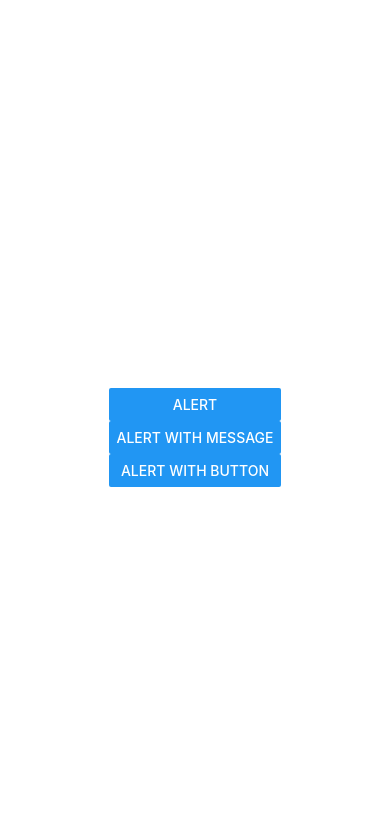
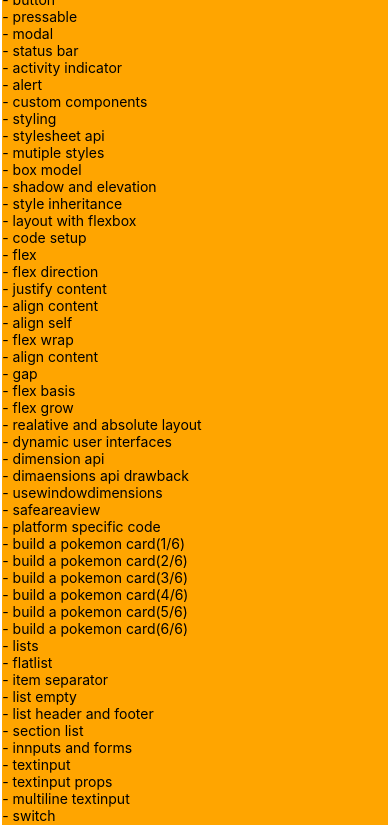
Before and after one commit to liebespaar93/react_native_r3f, a React Native app: screen / in a window 390 px wide. Shown: the top 825 px of the page. Built offline with nearby package versions, Linux system fonts and the light colour scheme.

Commit message:
tarin CustomComponents

```diff
--- a/App.js
+++ b/App.js
@@ -3,12 +3,13 @@ import ModalTutorial from './components/tutorial/ModalTutorial';
 import StatusBarTutorial from './components/tutorial/StatusBarTutorial';
 import ActivityIndicatorTutorial from './components/tutorial/ActivityIndicatorTutorial';
 import AlertTutoriai from './components/tutorial/AlertTutoriai';
+import CustomComponentsTutorial from './components/tutorial/CustomComponentsTutorial';
 
 export default function App() {
 
   return (
     <View style={styles.container}>
-      <AlertTutoriai/>
+      <CustomComponentsTutorial></CustomComponentsTutorial>
     </View>
   );
 }
--- a/components/InfoApp.tsx
+++ b/components/InfoApp.tsx
@@ -8,7 +8,7 @@ function InfoApp() {
         `이러한 react native 튜토리얼을 진행하고 있습니다.\n` +
         `여러가지 명령어를 습득하고 있으며 추후 r3f를 적용할 예정입니다.\n ` +
         `많은 관심을 부탁드립니다.\n` +
-    `목차 \n`+
+        `목차 \n` +
         `- view\n` +
         `- text\n` +
         `- image\n` +
--- /dev/null
+++ b/components/tutorial/CustomComponentsTutorial.tsx
@@ -0,0 +1,20 @@
+import React from 'react'
+import { Alert, Button, ScrollView, Text, View } from 'react-native'
+import AlertTutoriai from './AlertTutoriai'
+import InfoApp from '../InfoApp'
+
+function CustomComponentsTutorial() {
+  return (
+    <View>
+      <View style={{backgroundColor:"green", margin:30}}>
+        <Text>여기는 커스텀한 컴포넌트 입니다</Text>
+      </View>
+      <Button title="Alert" onPress={() => { Alert.alert("Alert!! 🥳") }} />
+      <ScrollView style={{ backgroundColor: "orange" }}>
+        <InfoApp />
+      </ScrollView>
+    </View>
+  )
+}
+
+export default CustomComponentsTutorial
```
Also changed, not shown: 1 other file (tests, documents, lock files or other folders). Lines whose indentation alone changed are shown as unchanged.
